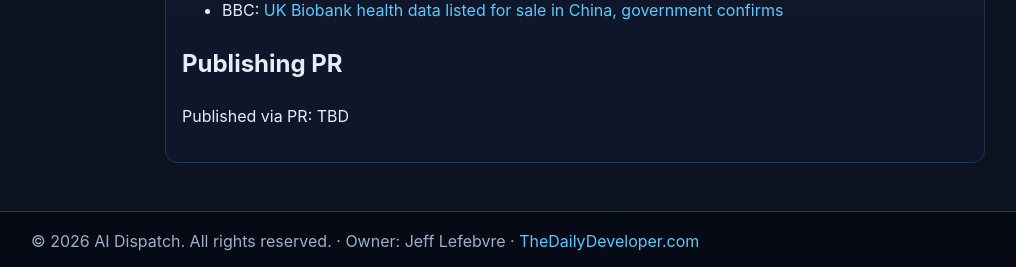
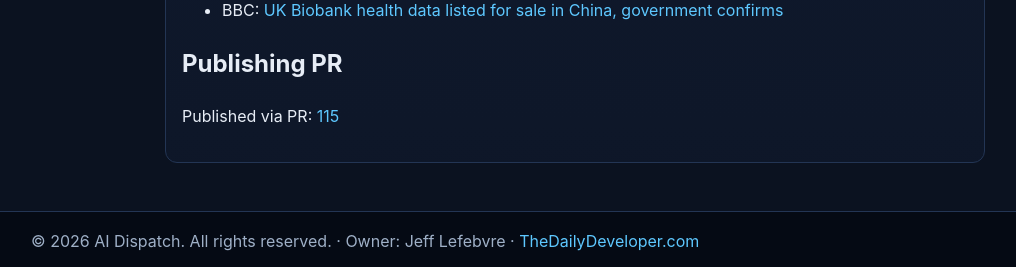
Before and after one commit to thestamp/Static-ai-articles, a Jekyll site: the page built from articles/2026-04-24-uk-biobank-data-listings-china-trigger-platform-lockdown.md, in a window 1280 px wide. Shown: the part 1758-2025 px from the top of the page, without its empty margins (65-1081 px from the left). Built offline with Jekyll 4.4.1, drawn with Linux system fonts in a browser that asks for light colours.

Commit message:
Backfill published PR URL in UK Biobank technology article

```diff
--- a/articles/2026-04-24-uk-biobank-data-listings-china-trigger-platform-lockdown.md
+++ b/articles/2026-04-24-uk-biobank-data-listings-china-trigger-platform-lockdown.md
@@ -7,7 +7,7 @@
 category: "breaking-news"
 status: "published"
 permalink: "/articles/2026-04-24-uk-biobank-data-listings-china-trigger-platform-lockdown/"
-published_pr_url: "TBD"
+published_pr_url: "https://github.com/thestamp/Static-ai-articles/pull/115"
 image: "/images/articles/uk-biobank-data-listings-china-trigger-platform-lockdown.png"
 ---
 
@@ -38,4 +38,4 @@
 
 ## Publishing PR
 
-Published via PR: TBD
+Published via PR: [115](https://github.com/thestamp/Static-ai-articles/pull/115)
```
